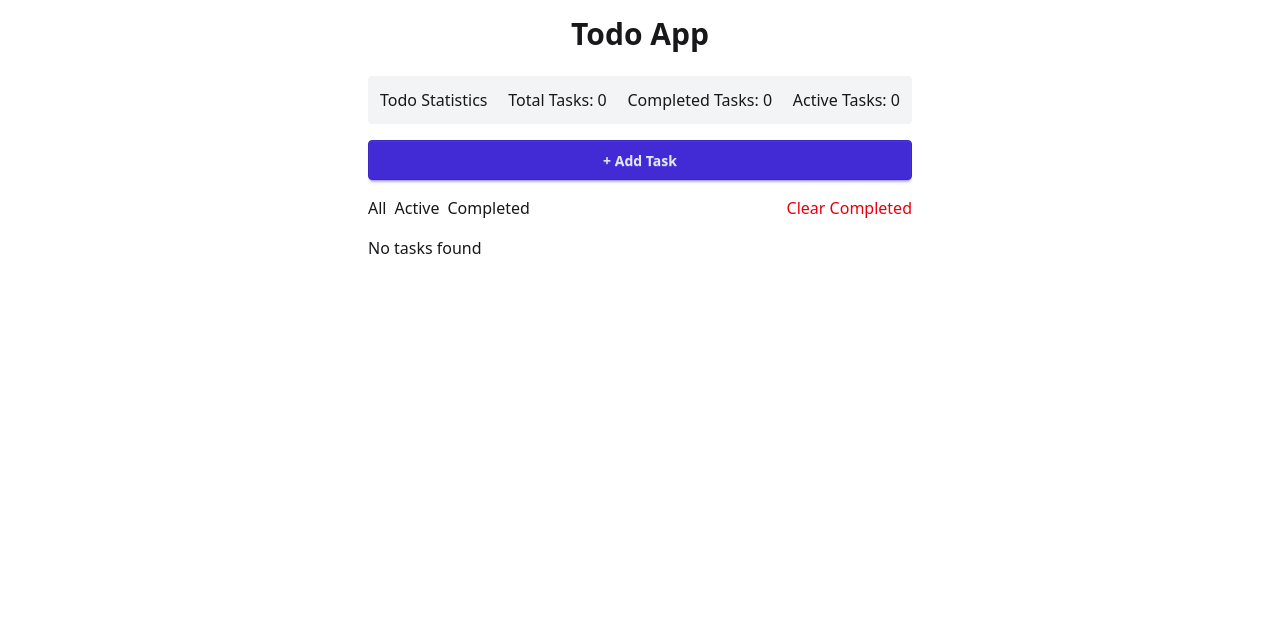
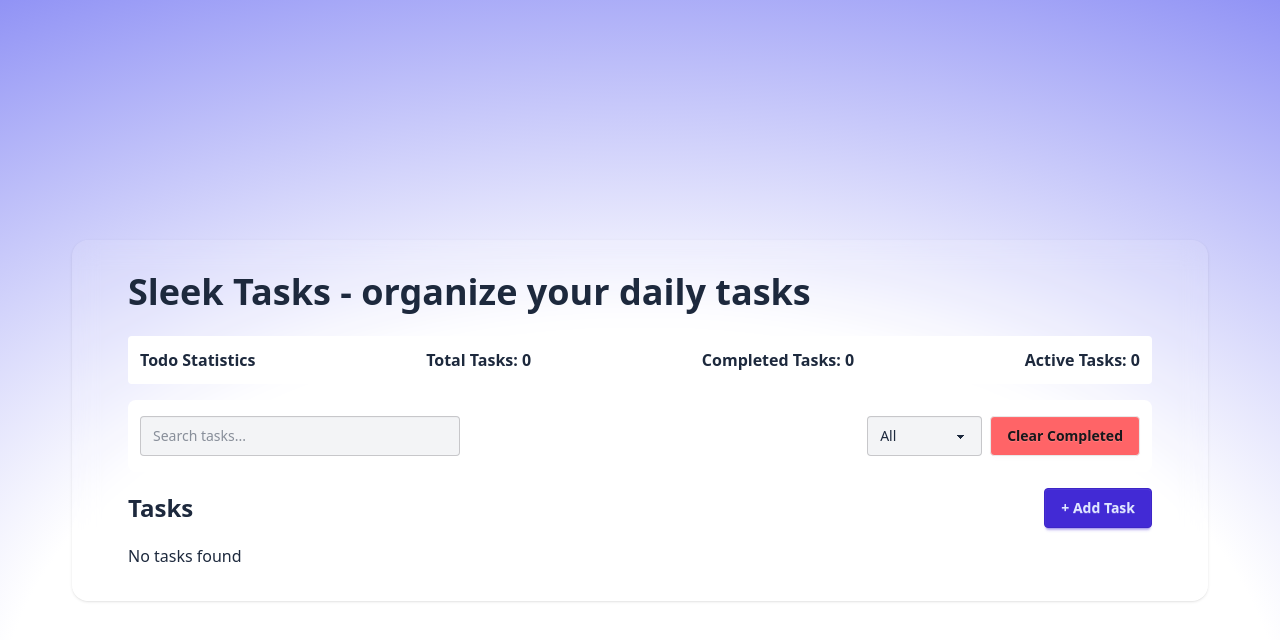
Before and after one commit to samir-45/sleek-tasks, a React (Vite) app: page / in a window 1280 px wide. Shown: the top 640 px of the page. Built offline with nearby package versions, Linux system fonts and the light colour scheme.

Commit message:
Ui updated

```diff
--- a/src/App.css
+++ b/src/App.css
@@ -0,0 +1,3 @@
+.modal::before {
+  background: transparent !important;
+}
--- a/src/components/AddTodoButton.jsx
+++ b/src/components/AddTodoButton.jsx
@@ -5,13 +5,16 @@
   const [open, setOpen] = useState(false);
 
   return (
-    <div className="my-4">
-      <button
-        className="btn btn-primary w-full"
-        onClick={() => setOpen(true)}
-      >
-        + Add Task
-      </button>
+    <div className="my-4 flex justify-between items-center">
+      <h2 className='text-2xl font-bold'>Tasks</h2>
+      <div>
+        <button
+          className="btn btn-primary"
+          onClick={() => setOpen(true)}
+        >
+          + Add Task
+        </button>
+      </div>
 
       {open && <AddTodo onClose={() => setOpen(false)} />}
     </div>
--- a/src/components/FilterBar.jsx
+++ b/src/components/FilterBar.jsx
@@ -1,33 +1,38 @@
 import React from 'react';
 import { useTodos } from '../context/TodoProvider';
+import SearchBar from './SearchBar';
 
 const FilterBar = () => {
 
-    const { dispatch } = useTodos();
+  const { state, dispatch } = useTodos();
 
-    return (
-    <div className="flex justify-between my-4">
-      <div className="flex gap-2">
-        <button onClick={() => dispatch({ type: "SET_FILTER", payload: "all" })}>
-          All
-        </button>
-        <button onClick={() => dispatch({ type: "SET_FILTER", payload: "active" })}>
-          Active
-        </button>
+  return (
+    <div className="bg-white px-3 rounded-lg flex justify-between my-4">
+      <div>
+        <SearchBar></SearchBar>
+      </div>
+      <div className='flex gap-2 items-center'>
+        <div>
+          <select
+            value={state.filter} // bind to current filter
+            onChange={(e) => dispatch({ type: "SET_FILTER", payload: e.target.value })}
+            className="select bg-gray-100"
+          >
+            <option value="all">All</option>
+            <option value="active">Active</option>
+            <option value="completed">Completed</option>
+          </select>
+        </div>
         <button
-          onClick={() => dispatch({ type: "SET_FILTER", payload: "completed" })}
+          onClick={() => dispatch({ type: "CLEAR_COMPLETED" })}
+          className="btn bg-red-400"
         >
-          Completed
+          Clear Completed
         </button>
       </div>
-      <button
-        onClick={() => dispatch({ type: "CLEAR_COMPLETED" })}
-        className="text-red-600"
-      >
-        Clear Completed
-      </button>
+
     </div>
-    );
+  );
 };
 
 export default FilterBar;
--- /dev/null
+++ b/src/components/SearchBar.jsx
@@ -0,0 +1,21 @@
+import React from 'react';
+import { useTodos } from '../context/TodoProvider';
+
+const SearchBar = () => {
+
+    const {state, dispatch} = useTodos();
+
+    return (
+    <div className="my-4 ">
+      <input
+        type="text"
+        placeholder="Search tasks..."
+        className="input input-bordered bg-gray-100 w-80"
+        value={state.search}
+        onChange={(e) => dispatch({ type: "SET_SEARCH", payload: e.target.value })}
+      />
+    </div>
+    );
+};
+
+export default SearchBar;
--- a/src/components/TodoItem.jsx
+++ b/src/components/TodoItem.jsx
@@ -8,7 +8,7 @@
     const [open, setOpen] = useState(false);
 
     return (
-        <div className="p-3 border rounded flex flex-col gap-1">
+        <div className="p-4 shadow-md rounded-lg flex flex-col gap-1">
             <div className="flex justify-between items-center">
 
                 <div
@@ -23,7 +23,7 @@
                     {!todo.completed && (
                         <button
                             onClick={() => setOpen(true)}
-                            className="text-blue-500 font-semibold"
+                            className="cursor-pointer text-sm px-3 py-1 border border-slate-200 rounded-lg"
                         >
                             Edit
                         </button>
@@ -31,9 +31,9 @@
 
                     <button
                         onClick={() => dispatch({ type: "DELETE_TODO", payload: todo.id })}
-                        className="text-red-500 font-bold"
+                        className="cursor-pointer text-sm px-3 py-1 border border-red-100 text-red-600 rounded-lg"
                     >
-                        X
+                        Delete
                     </button>
 
                 </div>
--- a/src/components/TodoList.jsx
+++ b/src/components/TodoList.jsx
@@ -10,7 +10,15 @@
         if (state.filter === 'active') return !todo.completed;
         if (state.filter === 'completed') return todo.completed;
         return true;
+
     })
+    .filter((todo) => {
+  if (!todo.title) return false;
+  return todo.title.toLowerCase().includes(state.search.toLowerCase());
+});
+    // .filter((todo) =>
+    //     todo.title.toLowerCase().includes(state.search.toLowerCase())
+    // );
 
     if (filteredTodos.length === 0) {
         return <div>No tasks found</div>;
--- a/src/components/TodoStat.jsx
+++ b/src/components/TodoStat.jsx
@@ -9,7 +9,7 @@
     const active = total - completed;
 
     return (
-        <div className="flex justify-between bg-gray-100 p-3 rounded mb-4">
+        <div className="flex justify-between bg-white font-semibold p-3 rounded mb-4">
             <h2>Todo Statistics</h2>
             <p>Total Tasks: {total}</p>
             <p>Completed Tasks: {completed}</p>
--- a/src/context/TodoProvider.jsx
+++ b/src/context/TodoProvider.jsx
@@ -1,9 +1,4 @@
 import { createContext, useContext, useEffect, useReducer } from "react"
-
-const initialState = {
-    todos: [],
-    filter: "all", // "all" | "active" | "completed"
-}
 
 const todoReducer = (state, action) => {
     switch (action.type) {
@@ -36,6 +31,8 @@
                 ...state,
                 filter: action.payload,
             }
+        case "SET_SEARCH":
+            return { ...state, search: action.payload };
         case "CLEAR_COMPLETED":
             return {
                 ...state,
@@ -54,6 +51,7 @@
     const [state, dispatch] = useReducer(todoReducer, {
         todos: savedTodos,
         filter: "all",
+        search: "",
     });
 
     // Save to localstorage when state.todos value change
--- a/src/pages/Home.jsx
+++ b/src/pages/Home.jsx
@@ -6,15 +6,36 @@
 import TodoList from '../components/TodoList';
 
 const Home = () => {
-    return (
-    <div className="max-w-xl mx-auto p-4">
-      <h1 className="text-3xl font-bold text-center mb-6">Todo App</h1>
-      <TodoStat></TodoStat>
-      <AddTodoButton></AddTodoButton>
-      <FilterBar></FilterBar>
-      <TodoList></TodoList>
+  return (
+    <div className='p-5'>
+      <div className="min-h-screen w-full bg-white relative flex justify-center items-center">
+
+        {/* Dual Gradient Overlay (Bottom) Background */}
+
+        <div
+          className="fixed inset-0 z-0 pointer-events-none"
+          style={{
+            background: "radial-gradient(125% 125% at 50% 90%, #fff 40%, #6366f1 100%)",
+          }}
+        />
+
+        {/* Your Content/Components */}
+
+        <div className="relative bg-gradient-to-b text-slate-800 bg-white/10 backdrop-blur-md border-b border-white/10 shadow rounded-2xl p-6 md:px-2 md:py-8 w-11/12  mx-auto z-50">
+          <div className="max-w-5xl mx-auto">
+            <h1 className="text-3xl md:text-4xl font-extrabold mb-6">Sleek Tasks - organize your daily tasks</h1>
+            <TodoStat></TodoStat>
+            <FilterBar></FilterBar>
+            <AddTodoButton></AddTodoButton>
+            <TodoList></TodoList>
+          </div>
+        </div>
+
+      </div>
+
     </div>
-    );
+
+  );
 };
 
 export default Home;
```
Also changed, not shown: src/index.css (line endings or trailing spaces).
